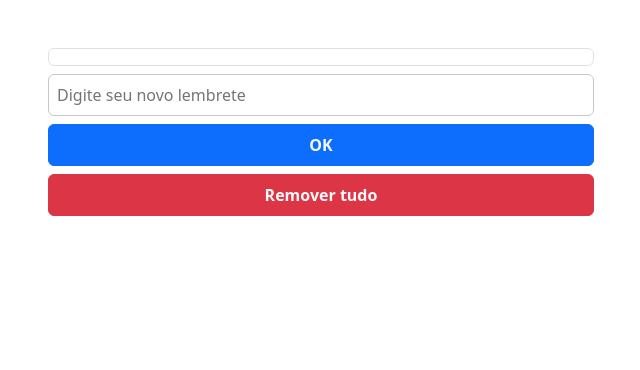
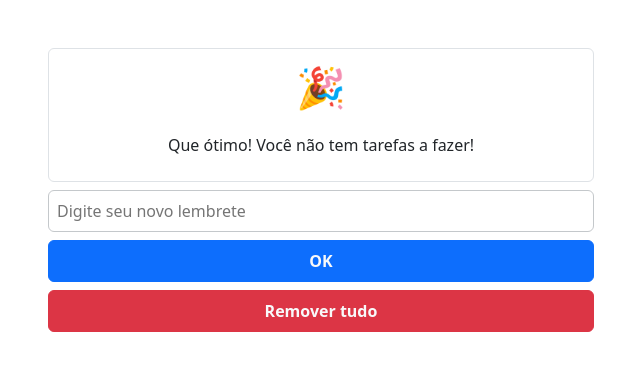
Before and after one commit to VitorHugoAntunes/PDM_P1_App_Lembretes, a React (Vite) app: page / in a window 1280 px wide. Shown: the top 370 px of the page, without its empty margins (319-959 px from the left). Built offline with nearby package versions, Linux system fonts and the light colour scheme.

Commit message:
feat(p1-pdmn): adiciona mensagem quando não há tarefas

```diff
--- a/src/components/LembreteLista.tsx
+++ b/src/components/LembreteLista.tsx
@@ -11,6 +11,15 @@ interface LembreteListaProps {
 export const LembreteLista = ({ tarefas, removerTarefa } : LembreteListaProps) => {
   return (
     <div className="mb-2">
+      {
+        tarefas.length === 0 ? (
+          <div className="card rouded border p-2 text-center">
+            <p className="fs-1">🎉</p>
+            <p>Que ótimo! Você não tem tarefas a fazer!</p>
+          </div>
+        )
+        :
+        (
           <ul className="card list-group rounded border p-2">
             {tarefas.map((tarefa) => (
               <li
@@ -21,6 +30,8 @@ export const LembreteLista = ({ tarefas, removerTarefa } : LembreteListaProps) =
               </li>
             ))}
           </ul>
+        )
+      }
     </div>
   );
 };
```
Lines whose indentation alone changed are shown as unchanged.
